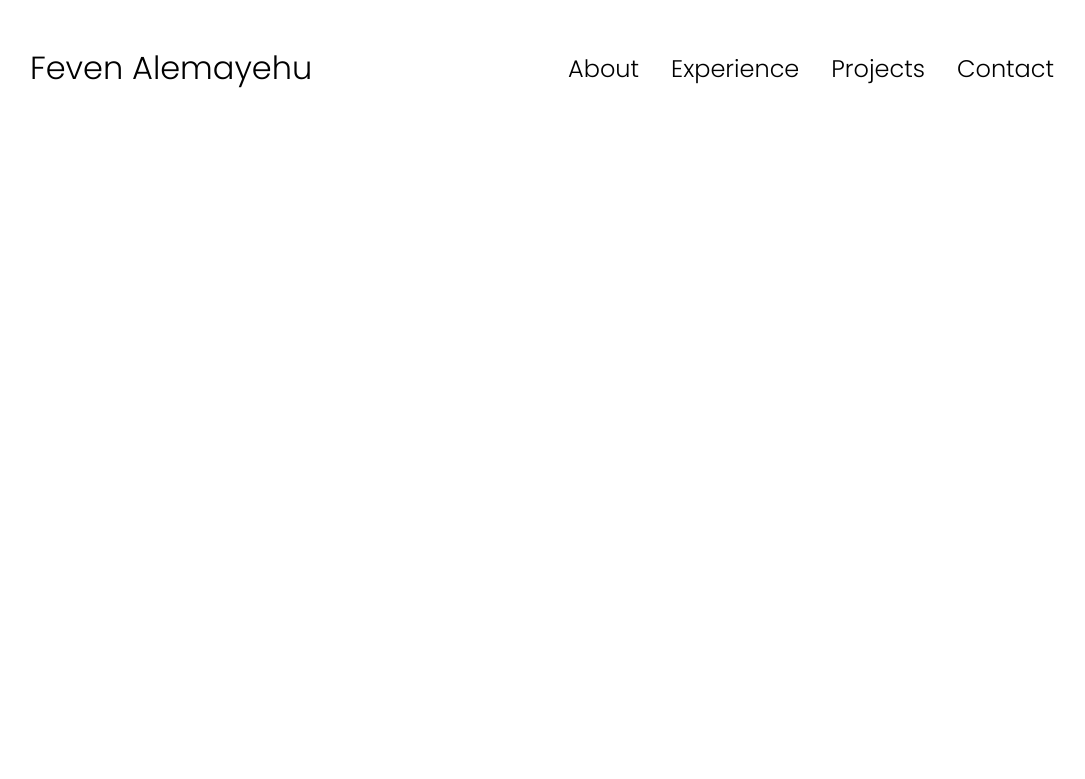
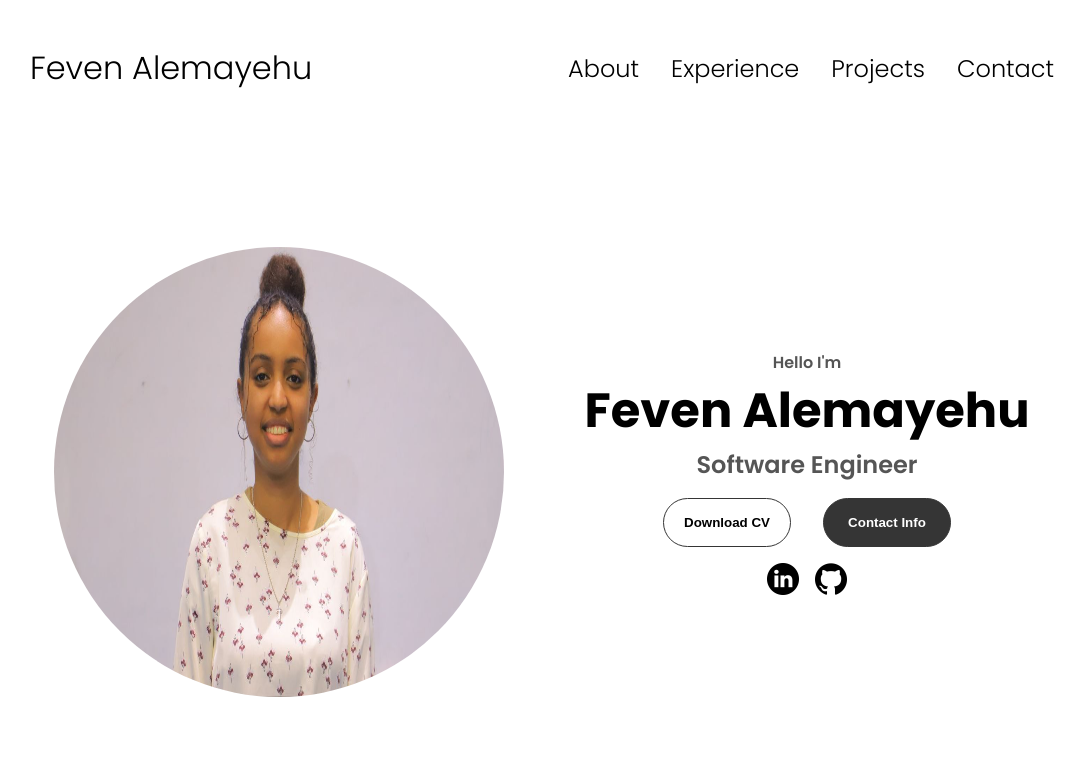
Before and after one commit to phebesfev/FUTURE_FS_01, a plain HTML site: page index.html in a window 1280 px wide. Shown: the whole page, without its empty margins (98-1183 px from the left). Drawn offline with Linux system fonts and the light colour scheme.

Commit message:
finished the profile section

```diff
--- a/index.html
+++ b/index.html
@@ -14,7 +14,7 @@
 </head>
 <body>
 
-    <script src="script.js"></script>
+
     <nav id="desktop-nav">
         <div class="logo">Feven Alemayehu</div>
         <div>
@@ -44,9 +44,34 @@
 
             </div>
         </div>
+    </nav>
 
+    <section id="profile">
+        <!-- 1 -->
+        <div class="section__pic-container">
+            <img src="assets/profile-pic.jpg" class="my-pic" alt="Feven's picture">
+        </div>
+        <!-- 2 -->
+        <div class="section__text">
+            <p class="section__text__p1">Hello I'm</p>
+            <h1 class="title">Feven Alemayehu</h1>
+            <p class="section__text__p2">Software Engineer</p>
+            <div class="btn-container">
+                <button class="btn btn-color-2" onclick="window.open('assets/Feven-Alemayhehu-Resume3.pdf')">Download CV</button>
+                <button class="btn btn-color-1" onclick="location.href = './#contact'">Contact Info</button>
+            </div>
 
-    </nav>
+            <div id="socials-container">
+                <img src="assets/linkedin.png" alt="My LinkedIn Profile" class="icon" onclick="location.href='https://www.linkedin.com/in/feven-alemayehu-haile-376218234 '">
+                <img src="assets/github.png" alt="My Girhub Profile" class="icon" onclick="location.href='https://github.com/phebesfev'">
+            </div>
+        </div>
+
+    </section>
+    <section id="about">
+        <p></p>
+    </section>
+    <script src="script.js"></script>
 
 </body>
 </html>
--- a/styles.css
+++ b/styles.css
@@ -2,7 +2,6 @@
 /* GENERAL */
 
 * {
-
     margin: 0;
     padding: 0;
 }
@@ -151,3 +150,122 @@
 .hamburger-icon span:first-child{
     transform: none;
 }
+
+
+/* SECTION */
+
+section{
+    /* space between navigation and profile section */
+    padding-top: 4vh;
+    height: 96vh;
+    margin: 0rem;
+    box-sizing: border-box;
+    min-height:fit-content
+}
+
+.section-container{
+    display: flex;
+}
+
+/* profile section */
+#profile{
+    display: flex;
+    justify-content: center;
+    gap:5rem;
+    height: 80vh;
+}
+
+
+.section__pic-container{
+    display: flex;
+    margin: auto 0;
+}
+.my-pic{
+    height: 450px;
+    width: 450px;
+    border-radius: 50%;
+}
+
+.section__text{
+    align-self: center;
+    text-align: center;
+}
+
+.section__text p{
+    font-weight: 600;
+
+}
+.section__text__p2{
+    text-align: center;
+    font-size: 1.5rem;
+    margin-bottom: 1rem;
+}
+/* .section__text__p2{
+    margin-bottom: 1rem;
+} */
+.title{
+    font-size: 3rem;
+    text-align: center;
+}
+
+/* .section__text__p2{
+    text-align: center;
+} */
+
+#socials-container{
+    display: flex;
+    justify-content: center;
+    margin-top: 1rem;
+    gap: 1rem;
+}
+
+/* ICON */
+.icon{
+    cursor: pointer;
+    height:2rem;
+}
+
+/* BUTTONS */
+.btn-container{
+    display: flex;
+    justify-content: center;
+    gap:1rem;
+}
+
+.btn{
+    font-weight: 600;
+    transition: all 300ms ease;
+    padding:1rem;
+    width:8rem;
+    border-radius: 2rem;
+
+
+}
+
+.btn-color-1,.btn-color-2{
+    border:rgb(53,53,53) 0.1rem solid;
+}
+
+.btn-color-1:hover,.btn-color-2:hover{
+    cursor: pointer;
+
+}
+
+.btn-color-1,.btn-color-2:hover{
+    background: rgb(53,53,53);
+    color: white;
+
+}
+
+.btn-color-1:hover{
+    background: rgb(0,0,0);
+}
+.btn-color-2{
+    background: none;
+}
+.btn-color-2:hover{
+    border:rgb(255,255,255) 0.1rem solid;
+}
+.btn-container{
+    gap:2rem;
+}
```
Also changed, not shown: assets/github.png (added), assets/linkedin.png (added), assets/profile-pic.jpg (added), 1 other file.
